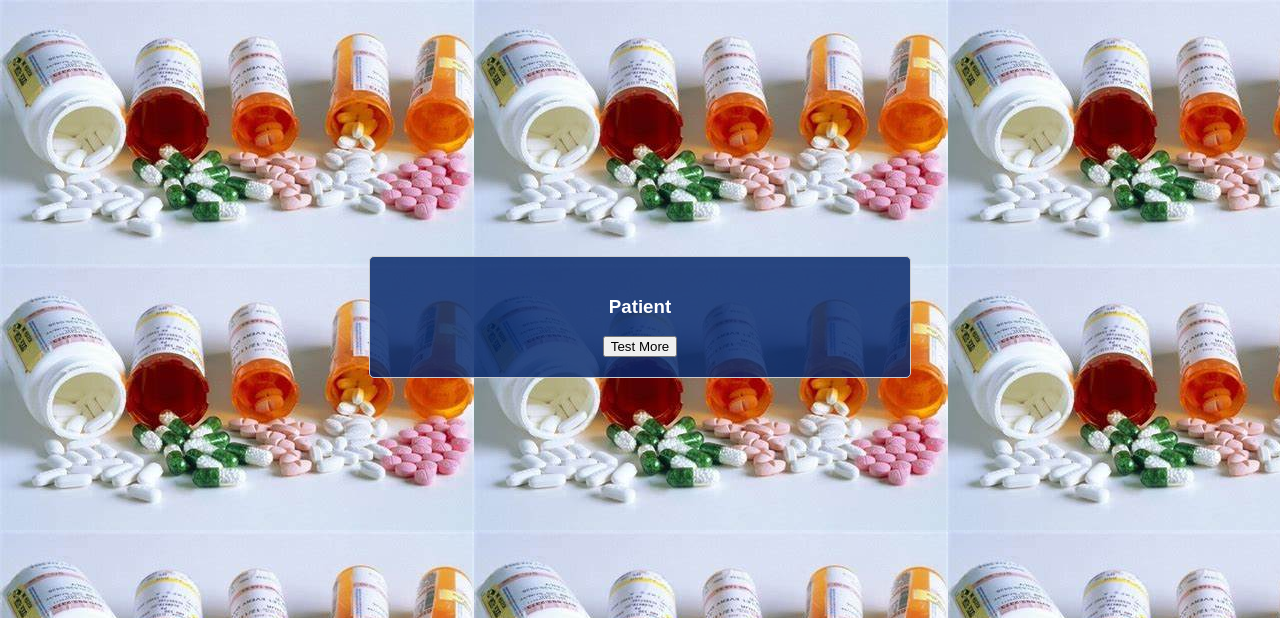
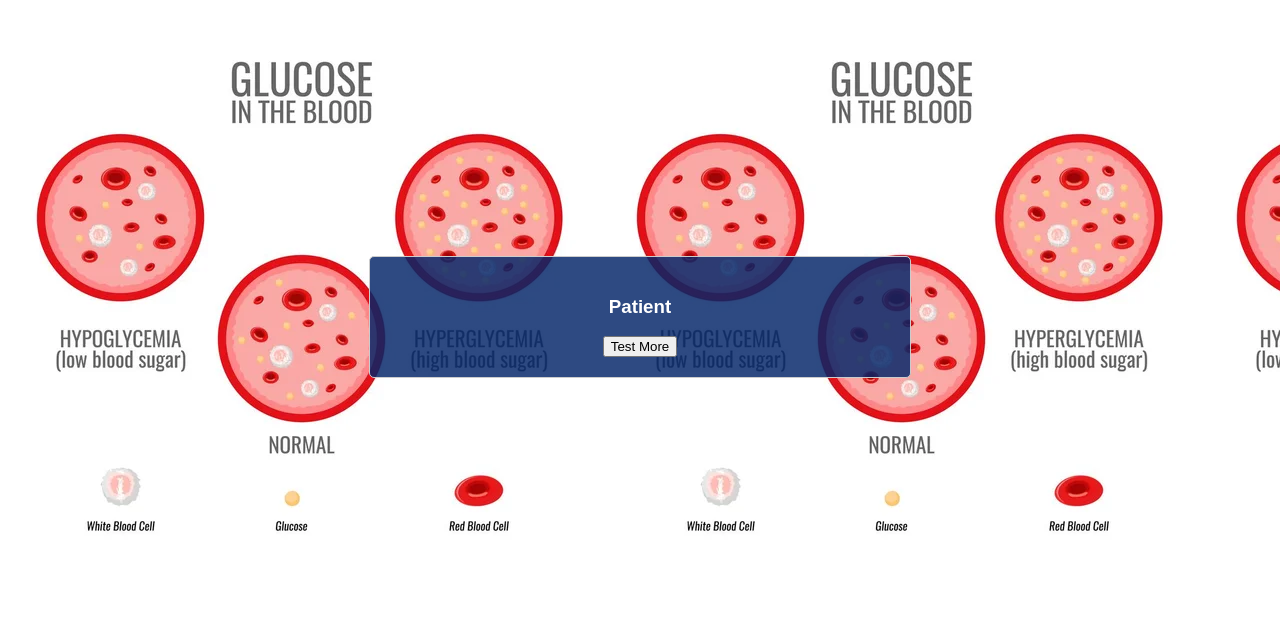
Before and after one commit to SMAsaduzzaman/d, a Flask app: page /result in a window 1280 px wide. Shown: the top 618 px of the page. Run offline with Flask 2, Linux system fonts and the light colour scheme; parts of the project's set-up code (start-up, migrations or seed data) failed here and were passed over.

Commit message:
Update result.html

```diff
--- a/app/templates/result.html
+++ b/app/templates/result.html
@@ -6,7 +6,7 @@
     } */
 
     body {
-      background-image: url('../static/img1.jfif');
+      background-image: url('../static/img/img1.jpg');
       margin: 0;
       font-family: Arial, Helvetica, sans-serif;
 
```
